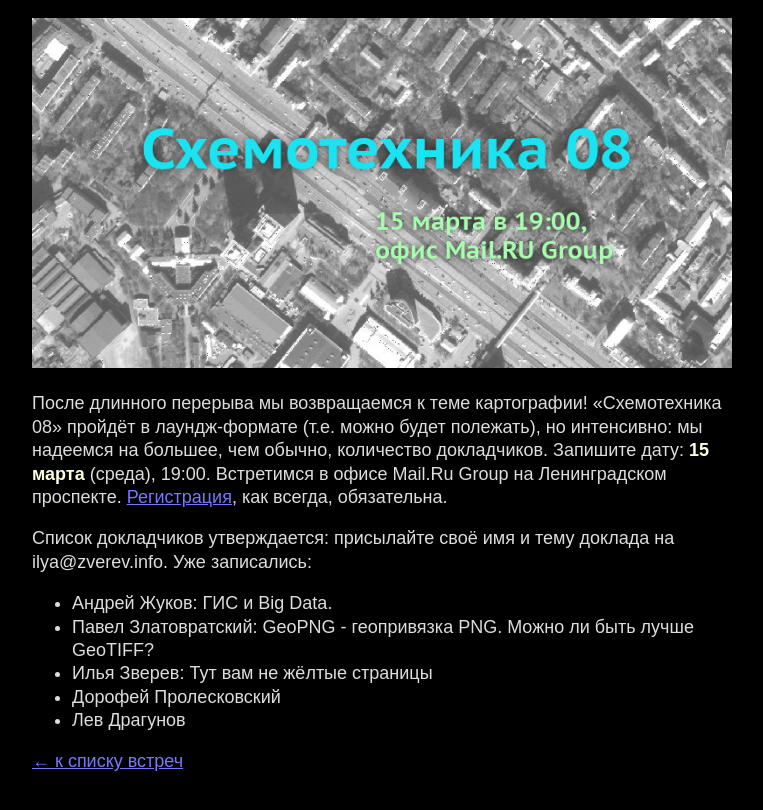
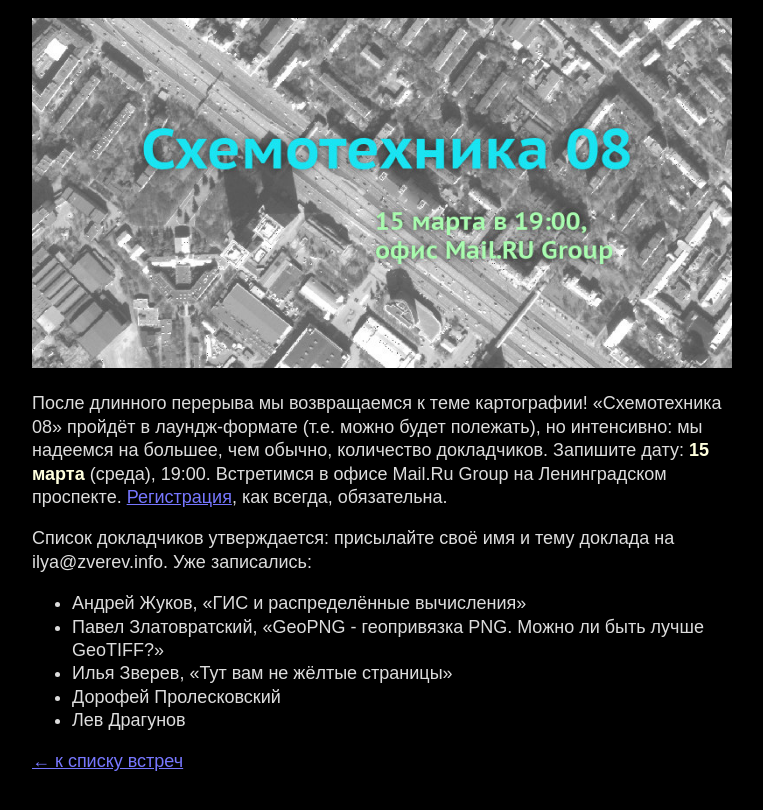
Before and after one commit to Zverik/schemotechnika, a Jekyll site: the page built from _posts/2017-03-10-schemo08.md, in a window 1280 px wide. Shown: the top 810 px of the page, without its empty margins (258-1021 px from the left). Built offline with Jekyll 4.4.1, drawn with Linux system fonts in a browser that asks for light colours.

```diff
--- a/_layouts/home.html
+++ b/_layouts/home.html
@@ -4,6 +4,7 @@
     <meta charset="utf-8">
     <title>{{ page.title }}</title>
     <link rel="stylesheet" type="text/css" href="schemo.css">
+    {% feed_meta %}
   </head>
   <body>
     {{ content }}
--- a/_posts/2017-03-10-schemo08.md
+++ b/_posts/2017-03-10-schemo08.md
@@ -8,8 +8,8 @@
 
 Список докладчиков утверждается: присылайте своё имя и тему доклада на ilya@zverev.info. Уже записались:
 
-* Андрей Жуков: ГИС и Big Data.
-* Павел Златовратский: GeoPNG - геопривязка PNG. Можно ли быть лучше GeoTIFF?
-* Илья Зверев: Тут вам не жёлтые страницы
+* Андрей Жуков, «ГИС и распределённые вычисления»
+* Павел Златовратский, «GeoPNG - геопривязка PNG. Можно ли быть лучше GeoTIFF?»
+* Илья Зверев, «Тут вам не жёлтые страницы»
 * Дорофей Пролесковский
 * Лев Драгунов
```
